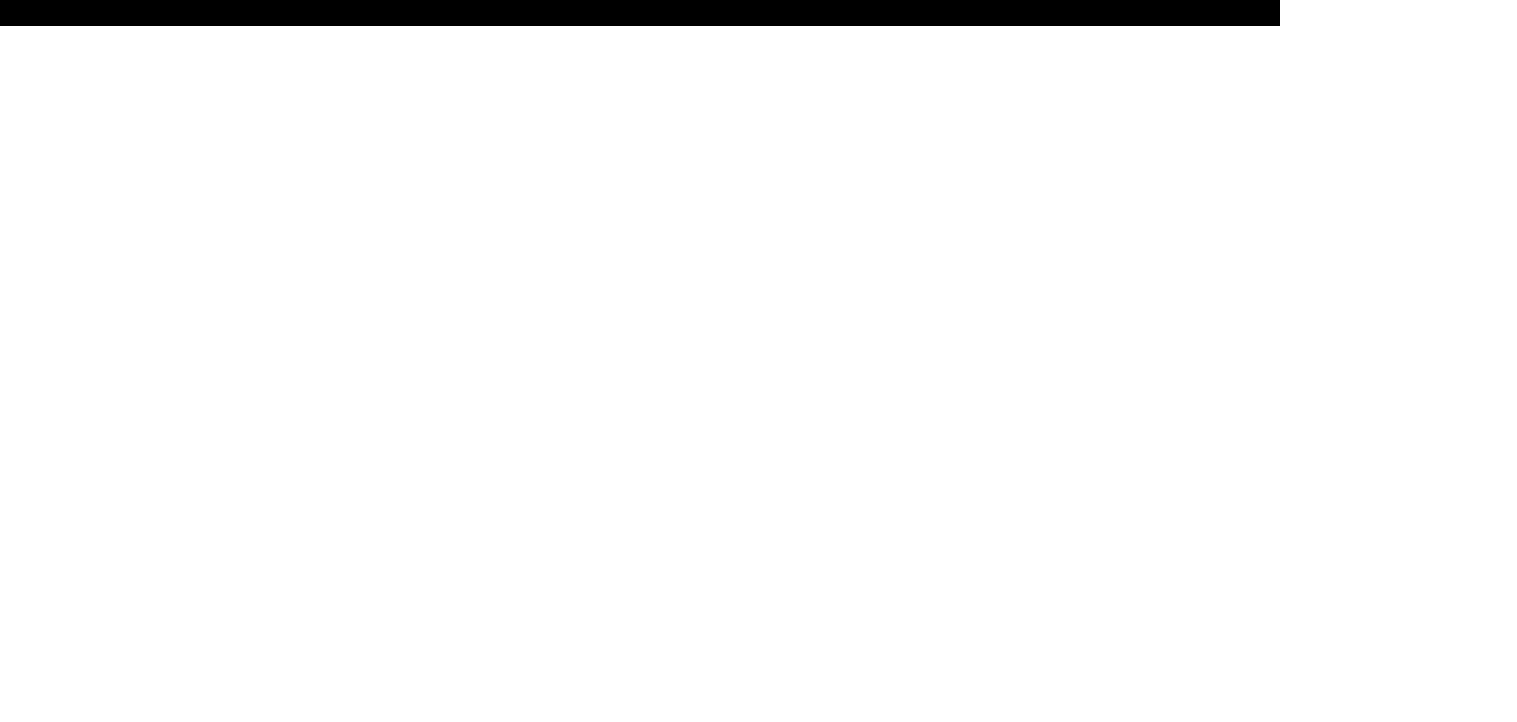
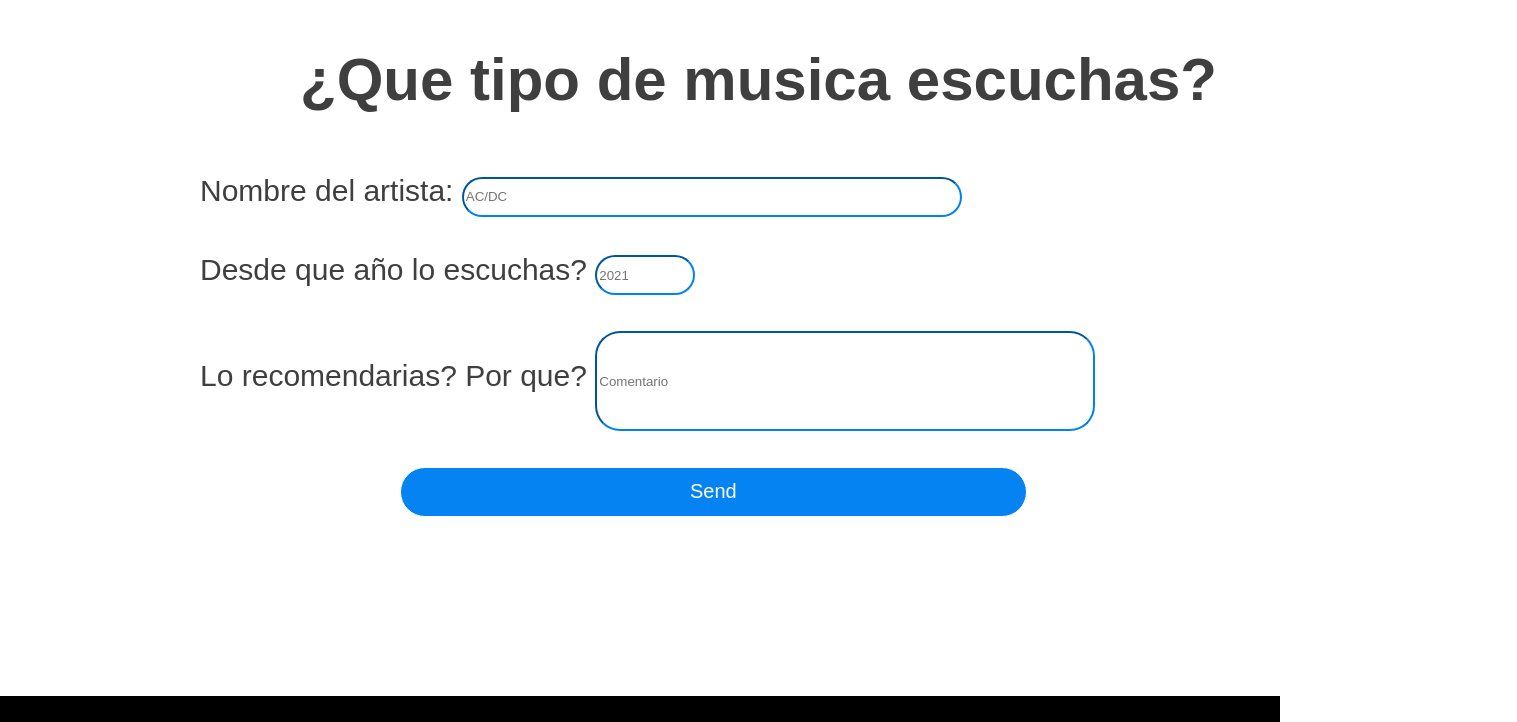
Before and after one commit to santiagor1371/bit-website, a plain HTML site: page index.html in a window 1280 px wide. Shown: the part 3463-4185 px from the top of the page, 1517 px wide, since content can reach past the window. Before the commit the page ends 3489 px from the top, so only its background shows below. Drawn offline with Linux system fonts and the light colour scheme; a web font is replaced by a local one.

Commit message:
se creo contacto

```diff
--- a/css/style.css
+++ b/css/style.css
@@ -239,7 +239,9 @@ nav a:hover{
     border: solid 2px #000000;
     display: flex;
     min-height: 400px;
-    margin-left: 50%;
+    margin-left: 30%;
+    margin-bottom: 10%;
+    margin-top: 5%;
 }
 
 table{
@@ -269,9 +271,80 @@ tbody{
     color: rgb(0, 0, 0);
 }
 
+.formulario{
+    align-items: center;
+    justify-items: center;
+    margin-left: 200px;
+    display: flex;
+}
+
 .titulo-de-formulario{
+    font-family: "Koulen", sans-serif;
+    font-size: 60px;
     width: 100%;
-    text-align: center;
+    margin-left: 300px;
+}
+
+.nombre-del-artista{
+    font-family: "Koulen", sans-serif;
+    font-size: 30px;
+    margin-bottom: 4%;
+    justify-items: center;
+    width: 100%;
+}
+
+.nombre-del-artista input{
+    width: 500px;
+    height: 40px;
+    border-color: #0082f3;
+    border-radius: 25px;
+}
+
+.pregunta-formulario{
+    font-family: "Koulen", sans-serif;
+    font-size: 30px;
+    margin-bottom: 4%;
+}
+
+.pregunta-formulario input{
+    width: 100px;
+    height: 40px;
+    border-color: #0082f3;
+    border-radius: 25px;
+
+}
+
+.comentario-formulario{
+    font-family: "Koulen", sans-serif;
+    font-size: 30px;
+    margin-bottom: 4%;
+    justify-items: center;
+}
+
+.comentario-formulario input{
+    width: 500px;
+    height: 100px;
+    border-color: #0082f3;
+    border-radius: 25px;
+}
+
+input[type="submit"]{
+    width: 70%;
+    height: 50px;
+    border: 1px solid;
+    background: #0583F2;
+    border-radius: 25px;
+    font-size: 20px;
+    color: white;
+     cursor: pointer;
+     outline: none;
+     margin-left: 200px;
+     margin-bottom: 20%;
+}
+
+input[type="submit"]:hover{
+    border-color: #0172d4;
+    transition: .5s;
 }
 
 footer{
--- a/index.html
+++ b/index.html
@@ -24,6 +24,7 @@
         </nav>
     </header>
 
+<!-- mi descripcion -->
     <main>
         <div class="descripcion">
             <h1 class="santiago">santiago</h1>
@@ -47,36 +48,25 @@
         </div>
     </main>
 
+<!-- descricion de bandas -->
     <aside>
         <div class="banner"><img src="./assets/banner.png" alt="diseño"></div>
-
         <h2 class="bandas" id="gusto-musical">BANDAS MUSICALES</h2>
-
         <img src="./assets/bandas/bg.png" alt="bg" class="bg1">
-
         <img src="./assets/bandas/jinjer.png" alt="jinjer" class="imagen-jinjer">
-
         <h3 class="jinjer">JINJER</h3>
-
         <p class="texto-jinjer">Es una banda ucraniana de groove metal formada en el año 2009. Desde su formación han editado seis discos de estudio. La vocalista, Tatiana Shmaylyuk, es conocida por su técnica vocal. En menos de 10 años, la agrupación ha forjado su propio lugar en la escena del metal, participando en festivales importantes de metal alrededor del mundo, entre ellos el Wacken Open Air.</p>
-
         <audio controls src="./assets/jinjer.mp3" class="audio1"></audio>
-
-
         <img src="./assets/bandas/bg2.png" alt="bg" class="bg2">
-
         <img src="./assets/bandas/mastodon.png" alt="mastodon" class="img-mastodon">
 
+        <h3 class="mastodon">MASTODON</h3>
+        <p class="texto-mastodon">Mastodon es una banda estadounidense de metal progresivo fundada el 13 de enero de 1999 por los guitarristas Brent Hinds y Bill Kelliher, el batería Brann Dailor y el bajista Troy Sanders en Atlanta. Aunque comenzaron como quinteto, con el vocalista Eric Saner, la banda se caracteriza por ser un cuarteto en el que los miembros comparten las labores vocales en los distintos temas.</p>
+        <audio controls src="./assets/mastodon.mp3" class="audio2"></audio>
+        <h2 class="otras-bandas">OTRAS BANDAS</h2>
+        <img src="./assets/bandas/otras-bandas.png" alt="bandas de metal" class="logos-bandas">
 
-        <h3 class="mastodon">MASTODON</h3>
-
-        <p class="texto-mastodon">Mastodon es una banda estadounidense de metal progresivo fundada el 13 de enero de 1999 por los guitarristas Brent Hinds y Bill Kelliher, el batería Brann Dailor y el bajista Troy Sanders en Atlanta. Aunque comenzaron como quinteto, con el vocalista Eric Saner, la banda se caracteriza por ser un cuarteto en el que los miembros comparten las labores vocales en los distintos temas.</p>
-
-        <audio controls src="./assets/mastodon.mp3" class="audio2"></audio>
-
-        <h2 class="otras-bandas">OTRAS BANDAS</h2>
-
-        <img src="./assets/bandas/otras-bandas.png" alt="bandas de metal" class="logos-bandas">
+<!-- tabla de las bandas que me gustan -->
 
         <div class="container">
             <table>
@@ -119,20 +109,27 @@
             </table>
         </div>
 
-
-        <h3 class="titulo-de-formulario">¿Que tipo de música escuchas?</h3>
-        <form>
-            <label for="name">Nombre del artista</label>
-            <input type="text" id="name" placeholder="Ejemplo:AC/DC" required />
-
-            <label for="numero">¿Desde que año lo escuchas?</label>
-            <input type="number">
-
-            <label for="Comentario">¿Lo recomendarías?¿Por qué?</label>
-            <input type="coment">
-
-            <input type="submit" value="Send" />
-        </form>
+<!-- formulario para que dejen un comentario -->
+        <div>
+            <h3 class="titulo-de-formulario">¿Que tipo de musica escuchas?</h3
+        ></div>
+        <div class="formulario">
+            <form>
+                <div class="nombre-del-artista">
+                    <label for="name">Nombre del artista:</label>
+                    <input type="text" id="name" placeholder="AC/DC" required />
+                </div>
+                <div class="pregunta-formulario">
+                    <label for="numero">Desde que año lo escuchas?</label>
+                    <input type="number" placeholder="2021">
+                </div>
+                <div class="comentario-formulario">
+                    <label for="Comentario">Lo recomendarias? Por que?</label>
+                    <input type="coment" placeholder="Comentario">
+                </div >
+                <input type="submit" value="Send"/>
+            </form>
+        </div>
 
     </aside>
 
```
Also changed, not shown: contacto.html (+17 -1 lines), assets/santi-con-fondo.png (added).
